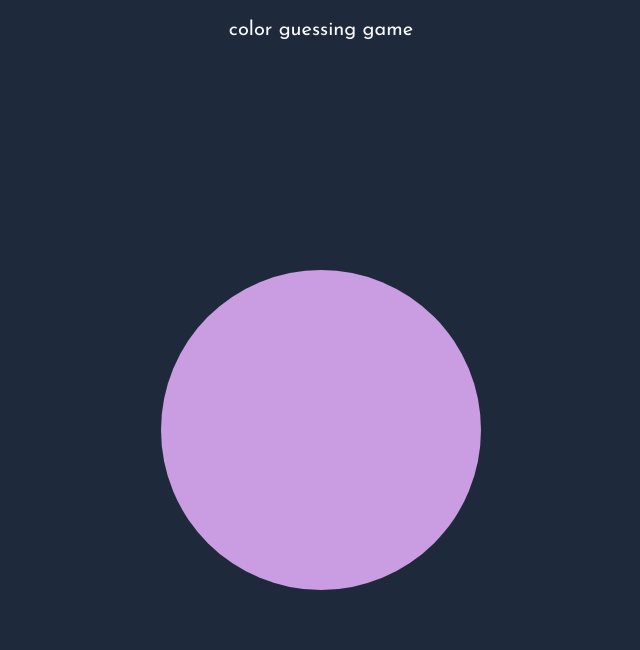
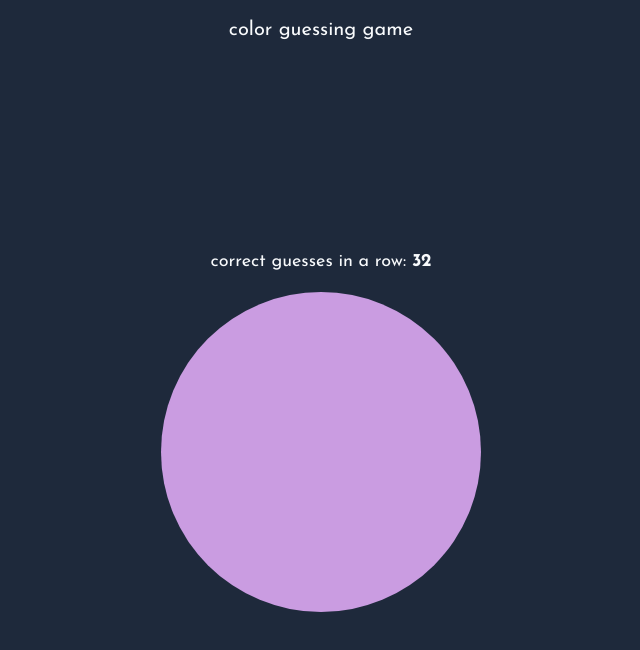
Before and after one commit to ell-ska/test-driven-development, a Next.js app: page / in a window 1280 px wide. Shown: the top 650 px of the page, without its empty margins (319-959 px from the left). Built offline with nearby package versions, Linux system fonts and the light colour scheme.

Commit message:
add correct guesses component

```diff
--- a/app/page.tsx
+++ b/app/page.tsx
@@ -1,8 +1,10 @@
+import CorrectGuessesInARow from '@/components/CorrectGuessesInARow'
 import ColorToGuess from '@/components/ColorToGuess'
 
 const Home = () => {
   return (
     <main className='flex flex-col items-center justify-center grow'>
+      <CorrectGuessesInARow correctGuessesInARow={32} />
       <ColorToGuess correctColor='CA9CE1' />
     </main>
   )
--- /dev/null
+++ b/components/CorrectGuessesInARow.tsx
@@ -0,0 +1,20 @@
+type CorrectGuessesInARowProps = {
+  correctGuessesInARow: number
+}
+
+const CorrectGuessesInARow = ({ correctGuessesInARow }: CorrectGuessesInARowProps) => {
+  return (
+    <h3
+      data-testid='correct-guesses-in-a-row-text'
+      className='mb-4 text-lg'
+    >
+      correct guesses in a row:{' '}
+      <span
+        className='font-bold'
+        data-testid='correct-guesses-in-a-row-value'
+      >{correctGuessesInARow}</span>
+    </h3>
+  )
+}
+
+export default CorrectGuessesInARow
```
